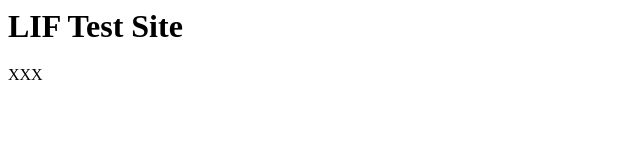
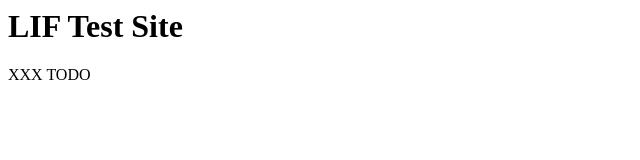
Before and after one commit to lif-rnd/test_site, a plain HTML site: page index.html in a window 1280 px wide. Shown: the full height of the page, 0-640 px from the left. Drawn offline with Linux system fonts and the light colour scheme.

Commit message:
Update index.html

```diff
--- a/index.html
+++ b/index.html
@@ -1,6 +1,6 @@
 <html>
   <body>
     <h1>LIF Test Site</h1>
-    <div>XXX</div>
+    <div>XXX TODO</div>
   </body>
 </html>
```
